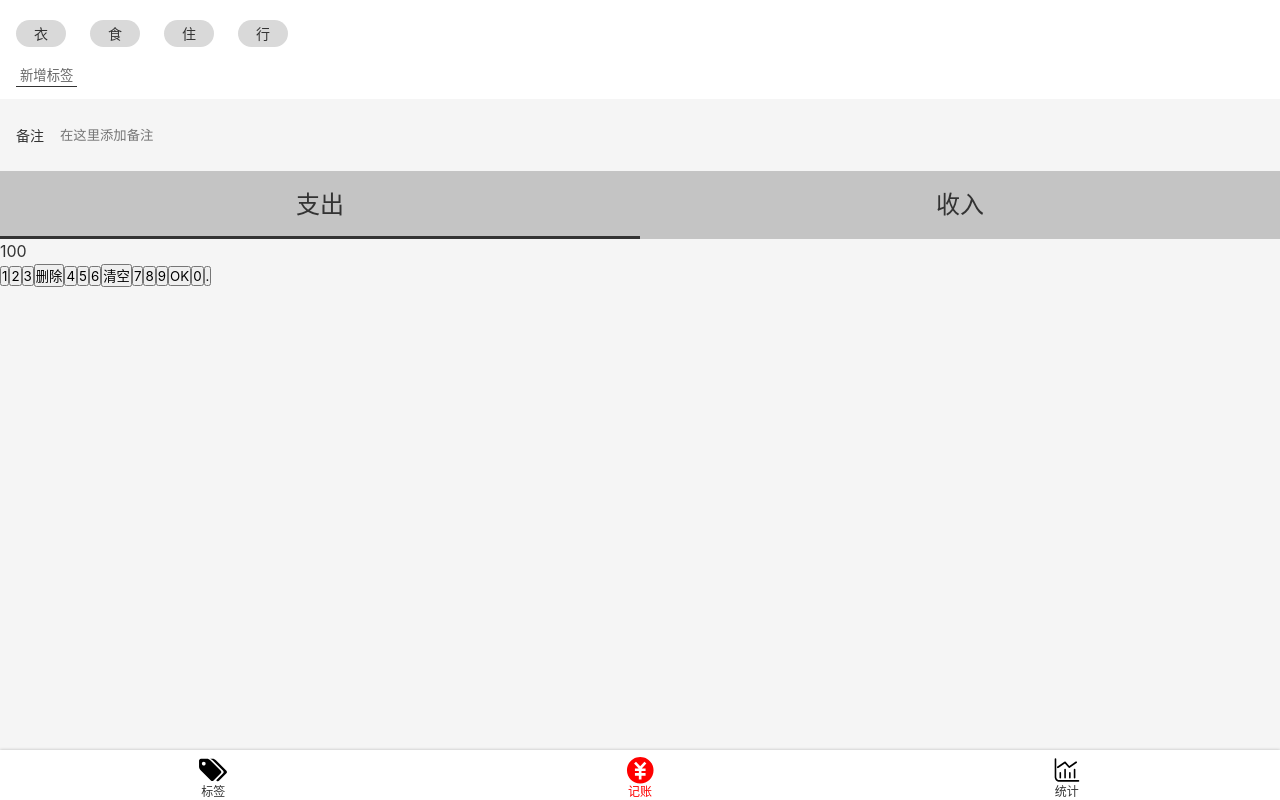
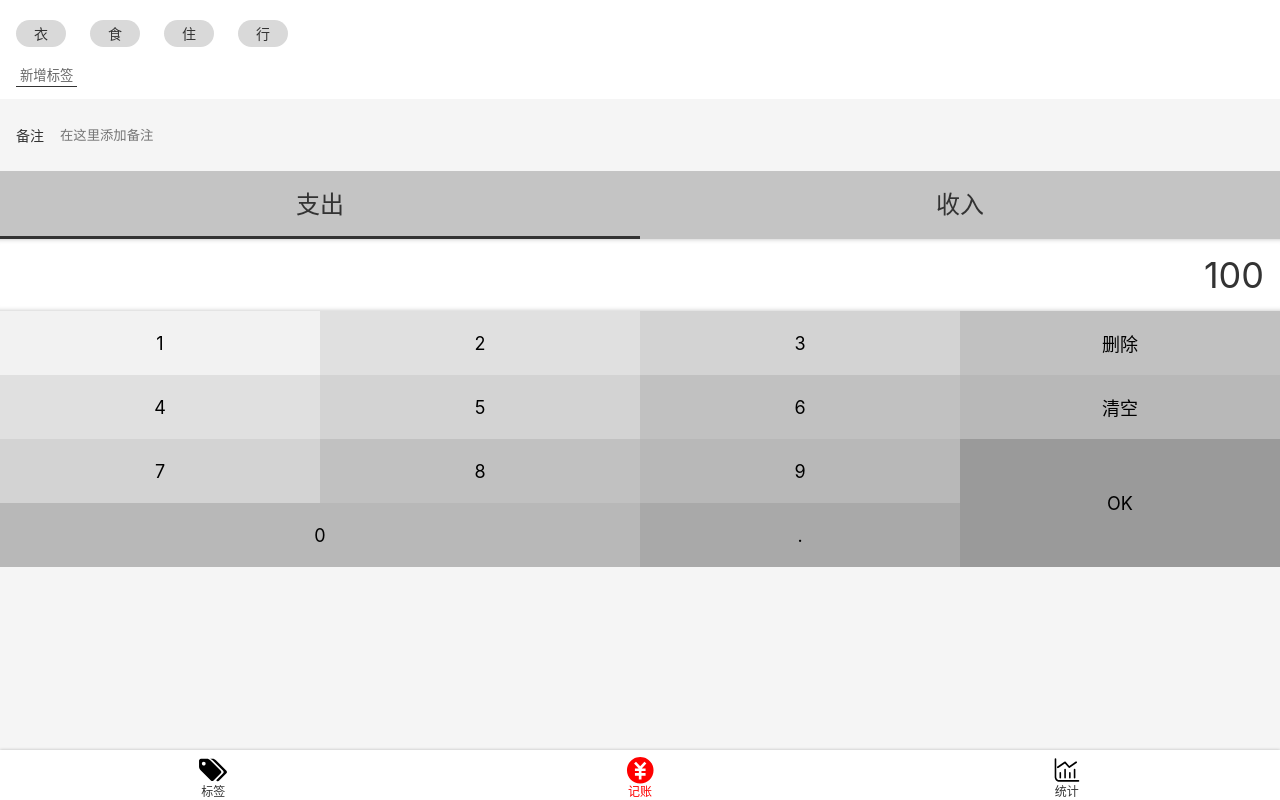
Before and after one commit to maple436/cuttle-money-react, a React app: page /#/money in a window 1280 px wide. Built offline with nearby package versions, Linux system fonts and the light colour scheme.

Commit message:
Money.tsx 之 数字面板 UI

```diff
--- a/src/index.scss
+++ b/src/index.scss
@@ -44,3 +44,8 @@
 :focus{
   outline:none;
 }
+.clearfix::after {
+  content: '';
+  display: block;
+  clear: both;
+}
--- a/src/views/Money.tsx
+++ b/src/views/Money.tsx
@@ -70,7 +70,52 @@
         }
 `;
 const NumberPadSection = styled.section`
-
+        display:flex;
+        flex-direction: column;
+        > .output{
+          background:white;
+          font-size: 36px;
+          line-height: 72px;
+          text-align:right;
+          padding: 0 16px;
+          box-shadow: inset 0 -5px 5px -5px rgba(0,0,0,0.25),
+                      inset 0 5px 5px -5px rgba(0,0,0,0.25);
+        }
+        > .pad{
+          > button{
+            font-size: 18px; float: left; width: 25%; height: 64px; border: none;
+            &.ok{ height: 128px; float: right; }
+            &.zero{ width: 50%; }
+            &:nth-child(1){
+              background:#f2f2f2;
+            }
+            &:nth-child(2),
+            &:nth-child(5) {
+              background:#E0E0E0;
+            }
+            &:nth-child(3),
+            &:nth-child(6),
+            &:nth-child(9) {
+              background:#D3D3D3;
+            }
+            &:nth-child(4),
+            &:nth-child(7),
+            &:nth-child(10) {
+              background:#C1C1C1;
+            }
+            &:nth-child(8),
+            &:nth-child(11),
+            &:nth-child(13) {
+              background:#B8B8B8;
+            }
+            &:nth-child(12) {
+              background:#9A9A9A;
+            }
+            &:nth-child(14) {
+              background:#A9A9A9;
+            }
+          }
+        }
 `;
 
 function Money() {
@@ -98,10 +143,10 @@
         </ul>
       </CategorySection>
       <NumberPadSection>
-        <div>
+        <div className='output'>
           100
         </div>
-        <div>
+        <div className="pad clearfix">
           <button>1</button>
           <button>2</button>
           <button>3</button>
@@ -113,9 +158,9 @@
           <button>7</button>
           <button>8</button>
           <button>9</button>
-          <button>OK</button>
-          <button>0</button>
-          <button>.</button>
+          <button className="ok">OK</button>
+          <button className="zero">0</button>
+          <button className="dot">.</button>
         </div>
       </NumberPadSection>
 
```
